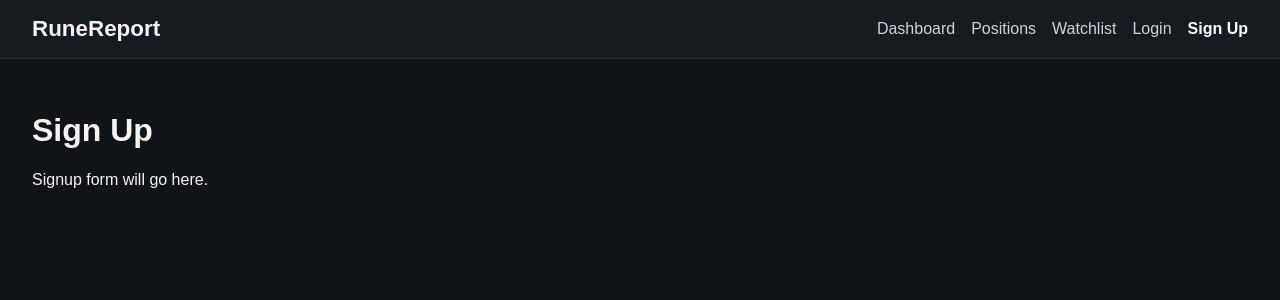
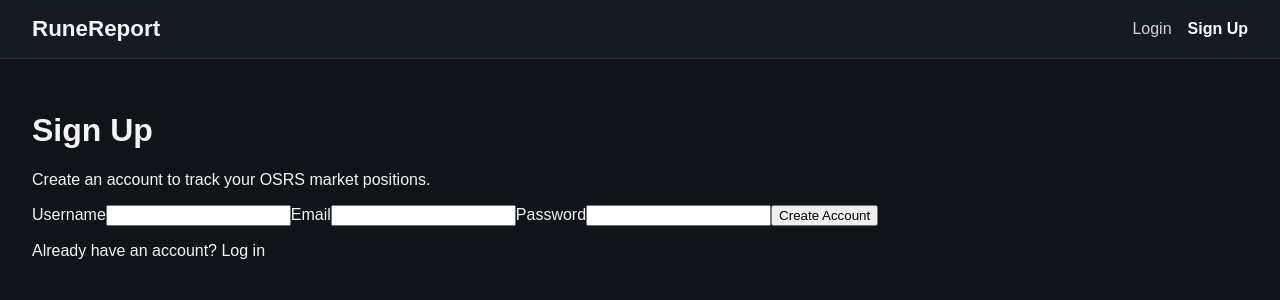
Before and after one commit to amacken3/runereport, a React (Vite) app in the folder client/: page /signup in a window 1280 px wide. Shown: the top 300 px of the page. Built offline with nearby package versions, Linux system fonts and the light colour scheme; no server answers.

Commit message:
Add frontend auth pages

```diff
--- a/client/src/components/Navbar.jsx
+++ b/client/src/components/Navbar.jsx
@@ -1,6 +1,16 @@
-import { NavLink } from "react-router-dom";
+import { NavLink, useNavigate } from "react-router-dom";
+
+import useAuth from "../hooks/useAuth";
 
 function Navbar() {
+  const { isAuthenticated, logout, user } = useAuth();
+  const navigate = useNavigate();
+
+  function handleLogout() {
+    logout();
+    navigate("/");
+  }
+
   return (
     <header className="navbar">
       <NavLink to="/" className="brand">
@@ -8,11 +18,26 @@ function Navbar() {
       </NavLink>
 
       <nav className="nav-links">
-        <NavLink to="/dashboard">Dashboard</NavLink>
-        <NavLink to="/positions">Positions</NavLink>
-        <NavLink to="/watchlist">Watchlist</NavLink>
-        <NavLink to="/login">Login</NavLink>
-        <NavLink to="/signup">Sign Up</NavLink>
+        {isAuthenticated && (
+          <>
+            <NavLink to="/dashboard">Dashboard</NavLink>
+            <NavLink to="/positions">Positions</NavLink>
+            <NavLink to="/watchlist">Watchlist</NavLink>
+          </>
+        )}
+
+        {!isAuthenticated && (
+          <>
+            <NavLink to="/login">Login</NavLink>
+            <NavLink to="/signup">Sign Up</NavLink>
+          </>
+        )}
+
+        {isAuthenticated && (
+          <button type="button" className="nav-button" onClick={handleLogout}>
+            Logout {user?.username ? `(${user.username})` : ""}
+          </button>
+        )}
       </nav>
     </header>
   );
--- a/client/src/pages/LoginPage.jsx
+++ b/client/src/pages/LoginPage.jsx
@@ -1,8 +1,72 @@
+import { useState } from "react";
+import { Link, useNavigate } from "react-router-dom";
+
+import useAuth from "../hooks/useAuth";
+
 function LoginPage() {
+  const { login } = useAuth();
+  const navigate = useNavigate();
+
+  const [formData, setFormData] = useState({
+    username: "",
+    password: "",
+  });
+  const [error, setError] = useState("");
+
+  function handleChange(event) {
+    setFormData({
+      ...formData,
+      [event.target.name]: event.target.value,
+    });
+  }
+
+  async function handleSubmit(event) {
+    event.preventDefault();
+    setError("");
+
+    try {
+      await login(formData);
+      navigate("/dashboard");
+    } catch (err) {
+      setError(err.message);
+    }
+  }
+
   return (
-    <main className="page">
+    <main className="page auth-page">
       <h1>Login</h1>
-      <p>Login form will go here.</p>
+      <p>Log in to view your saved RuneReport positions.</p>
+
+      {error && <p className="error-message">{error}</p>}
+
+      <form className="form" onSubmit={handleSubmit}>
+        <label>
+          Username
+          <input
+            name="username"
+            value={formData.username}
+            onChange={handleChange}
+            required
+          />
+        </label>
+
+        <label>
+          Password
+          <input
+            name="password"
+            type="password"
+            value={formData.password}
+            onChange={handleChange}
+            required
+          />
+        </label>
+
+        <button type="submit">Login</button>
+      </form>
+
+      <p>
+        Need an account? <Link to="/signup">Sign up</Link>
+      </p>
     </main>
   );
 }
--- a/client/src/pages/SignupPage.jsx
+++ b/client/src/pages/SignupPage.jsx
@@ -1,8 +1,84 @@
+import { useState } from "react";
+import { Link, useNavigate } from "react-router-dom";
+
+import useAuth from "../hooks/useAuth";
+
 function SignupPage() {
+  const { signup } = useAuth();
+  const navigate = useNavigate();
+
+  const [formData, setFormData] = useState({
+    username: "",
+    email: "",
+    password: "",
+  });
+  const [error, setError] = useState("");
+
+  function handleChange(event) {
+    setFormData({
+      ...formData,
+      [event.target.name]: event.target.value,
+    });
+  }
+
+  async function handleSubmit(event) {
+    event.preventDefault();
+    setError("");
+
+    try {
+      await signup(formData);
+      navigate("/dashboard");
+    } catch (err) {
+      setError(err.message);
+    }
+  }
+
   return (
-    <main className="page">
+    <main className="page auth-page">
       <h1>Sign Up</h1>
-      <p>Signup form will go here.</p>
+      <p>Create an account to track your OSRS market positions.</p>
+
+      {error && <p className="error-message">{error}</p>}
+
+      <form className="form" onSubmit={handleSubmit}>
+        <label>
+          Username
+          <input
+            name="username"
+            value={formData.username}
+            onChange={handleChange}
+            required
+          />
+        </label>
+
+        <label>
+          Email
+          <input
+            name="email"
+            type="email"
+            value={formData.email}
+            onChange={handleChange}
+            required
+          />
+        </label>
+
+        <label>
+          Password
+          <input
+            name="password"
+            type="password"
+            value={formData.password}
+            onChange={handleChange}
+            required
+          />
+        </label>
+
+        <button type="submit">Create Account</button>
+      </form>
+
+      <p>
+        Already have an account? <Link to="/login">Log in</Link>
+      </p>
     </main>
   );
 }
```
